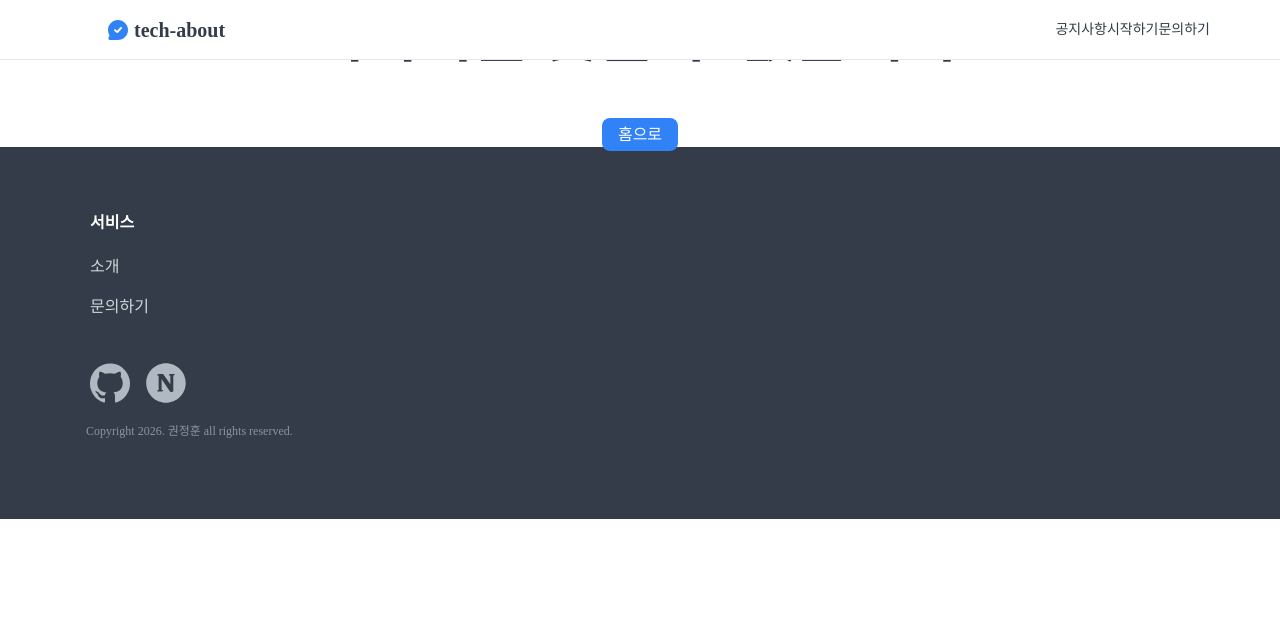
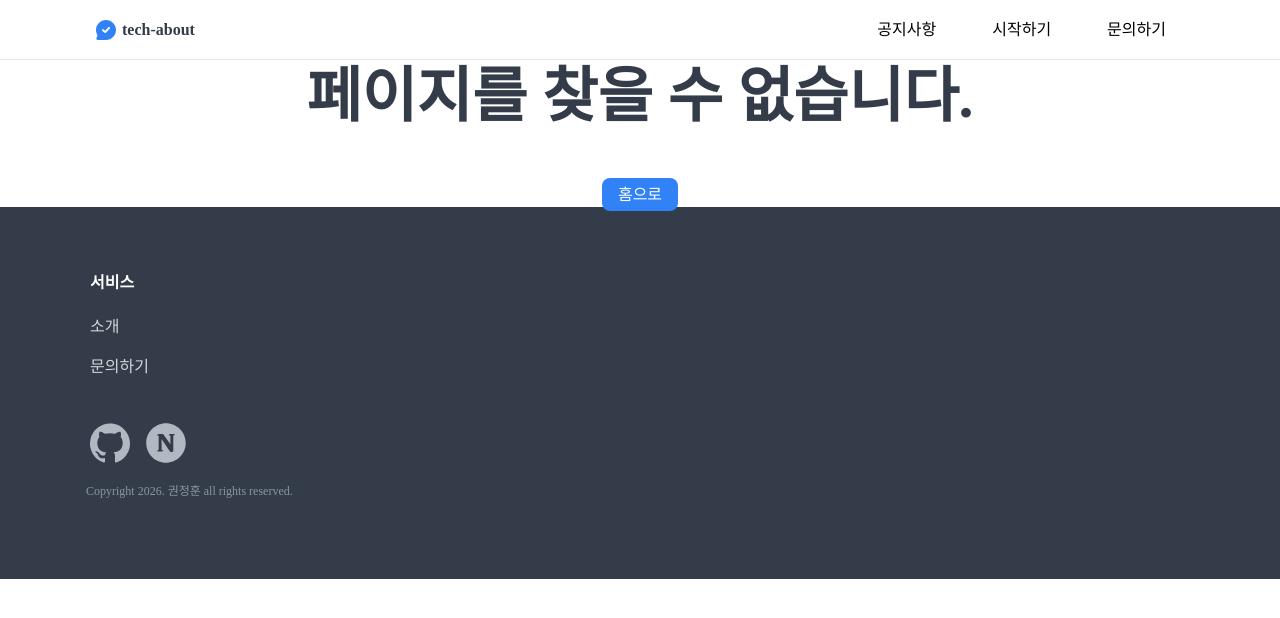
Before and after one commit to righthunkwon/tech-about, a React (Vite) app: page /3 in a window 1280 px wide. Shown: the top 618 px of the page. Built offline with nearby package versions, Linux system fonts and the light colour scheme.

Commit message:
feat: 헤더 컴포넌트 개발

```diff
--- a/src/components/common/Header.tsx
+++ b/src/components/common/Header.tsx
@@ -1,56 +1,34 @@
 import React, { useEffect, useState } from 'react';
 import { Link, useLocation } from 'react-router-dom';
 import logo from '@/assets/svgs/logo.svg';
-import BtnDrawerMenu from '@/assets/svgs/btn-drawer-menu.svg?react';
 import HeaderDrawerMenu from '@/components/common/HeaderDrawerMenu';
 import HeaderNavbarMenu from '@/components/common/HeaderNavbarMenu';
-import BtnClose from '@/assets/svgs/btn-close.svg?react';
 
 const Header: React.FC = () => {
-  const [open, setOpen] = useState(false); // 메뉴오픈여부
+  const [open, setOpen] = useState(false); // 메뉴 오픈 여부
   const location = useLocation(); // 현재 라우터의 위치
 
   useEffect(() => {
     setOpen(false);
   }, [location.pathname]);
 
-  const toggleDrawerMenu = () => {
-    setOpen((prev) => !prev);
-  };
-
   return (
     <>
-      <header className="fixed top-0 z-100 my-auto flex h-15 w-full justify-center border-b border-gray-200 bg-white whitespace-nowrap">
-        <nav className="mx-auto flex w-dvw justify-between bg-white text-sm sm:w-[1140px] sm:max-w-[1140px]">
-          <div className="flex w-full">
-            <Link
-              to={'/'}
-              className="flex cursor-pointer items-center justify-center gap-1 px-6 py-2 sm:ml-6"
-            >
-              <img className="h-6 w-6" src={logo} alt="logo" />
-              <span className="text-xl font-semibold">tech-about</span>
-            </Link>
-            <div className="hidden w-full sm:flex"></div>
-            <HeaderNavbarMenu />
-          </div>
-          <button className="sm:hidden" onClick={toggleDrawerMenu}>
-            {open ? (
-              <BtnClose
-                className="mx-4 hover:cursor-pointer"
-                width={20}
-                height={20}
-              />
-            ) : (
-              <BtnDrawerMenu
-                className="mx-4 hover:cursor-pointer"
-                width={20}
-                height={20}
-              />
-            )}
-          </button>
+      <header className="fixed top-0 z-100 mx-auto flex h-15 w-full justify-center border-b border-gray-200 bg-white">
+        <nav className="ta-content flex justify-between px-4">
+          <Link to="/" className="flex items-center gap-1 px-2">
+            <img className="h-6 w-6" src={logo} alt="logo" />
+            <span className="text-md font-semibold">tech-about</span>
+          </Link>
+
+          {/* 1. 웹 */}
+          <HeaderNavbarMenu />
+
+          {/* 2. 모바일 */}
+          <HeaderDrawerMenu open={open} setOpen={() => setOpen(!open)} />
         </nav>
-        <HeaderDrawerMenu open={open} />
       </header>
+      <div className="h-15"></div>
     </>
   );
 };
--- a/src/components/common/HeaderDrawerMenu.tsx
+++ b/src/components/common/HeaderDrawerMenu.tsx
@@ -1,35 +1,42 @@
 import React from 'react';
 import { Link } from 'react-router-dom';
+import BtnDrawerMenu from '@/assets/svgs/btn-drawer-menu.svg?react';
+import BtnClose from '@/assets/svgs/btn-close.svg?react';
 
-interface HeaderDrawerMenuProps {
+interface Props {
   open: boolean;
+  setOpen: () => void;
 }
 
-const HeaderDrawerMenu: React.FC<HeaderDrawerMenuProps> = ({ open }) => {
+const MENU_ITEMS = [
+  { id: '1', label: '공지사항', path: '/1' },
+  { id: '2', label: '시작하기', path: '/2' },
+  { id: '3', label: '문의하기', path: '/3' },
+];
+
+const HeaderDrawerMenu: React.FC<Props> = ({ open, setOpen }) => {
   return (
-    <>
+    <div className="flex items-center sm:hidden">
+      <button onClick={setOpen} className="z-101 cursor-pointer p-2">
+        {open ? (
+          <BtnClose width={20} height={20} />
+        ) : (
+          <BtnDrawerMenu width={20} height={20} />
+        )}
+      </button>
+
       <div
-        className={`border-ourGray fixed z-99 w-full overflow-hidden bg-white transition-all duration-400 sm:hidden ${open ? 'pointer-events-auto top-15 translate-y-0 opacity-100' : 'pointer-events-none top-15 -translate-y-2 opacity-0'} `}
+        className={`fixed left-0 w-full bg-white shadow-lg transition-all duration-400 ${open ? 'top-15 opacity-100' : 'pointer-events-none top-15 -translate-y-2 opacity-0'}`}
       >
-        <ul className="text-ourTextBlack">
-          <li className="c-drawer-menu-item">
-            <Link to={'/notice'} className="block w-full">
-              공지사항
-            </Link>
-          </li>
-          {/* <li className="c-drawer-menu-item">
-            <Link to={'/download'} className="block w-full">
-              다운로드
-            </Link>
-          </li> */}
-          <li className="c-drawer-menu-item">
-            <Link to={'/support'} className="block w-full">
-              문의하기
-            </Link>
-          </li>
+        <ul className="flex flex-col border-t border-gray-100">
+          {MENU_ITEMS.map((item) => (
+            <li key={item.id} className="ta-drawer-menu-item">
+              <Link to={item.path}>{item.label}</Link>
+            </li>
+          ))}
         </ul>
       </div>
-    </>
+    </div>
   );
 };
 
--- a/src/components/common/HeaderNavbarMenu.tsx
+++ b/src/components/common/HeaderNavbarMenu.tsx
@@ -1,31 +1,23 @@
 import React from 'react';
 import { Link } from 'react-router-dom';
+
+const MENU_ITEMS = [
+  { id: 'notice', label: '공지사항', path: '/notice' },
+  { id: 'meta', label: '시작하기', path: '/meta' },
+  { id: 'support', label: '문의하기', path: '/support' },
+];
 
 const HeaderNavbarMenu: React.FC = () => {
   return (
     <>
-      <ul className="text-ourTextBlack my-auto hidden sm:flex">
-        <li>
-          <Link to={'/notice'} className="c-nav-menu-item">
-            공지사항
-          </Link>
-        </li>
-        <li>
-          <Link to={'/meta'} className="c-nav-menu-item">
-            시작하기
-            {/* 추후 다국어 기능 개발 시 마우스 오버하면 표준단어/다국어 페이지 보이게 수정필요 */}
-          </Link>
-        </li>
-        {/* <li>
-          <Link to={'/download'} className="c-nav-menu-item">
-            다운로드
-          </Link>
-        </li> */}
-        <li>
-          <Link to={'/support'} className="c-nav-menu-item">
-            문의하기
-          </Link>
-        </li>
+      <ul className="text-ta-black my-auto hidden sm:flex">
+        {MENU_ITEMS.map((item) => (
+          <li key={item.id}>
+            <Link className="ta-nav-menu-item" to={item.path}>
+              {item.label}
+            </Link>
+          </li>
+        ))}
       </ul>
       {/* <button className="border-ourBlue bg-ourBlue mx-2 my-auto hidden h-fit cursor-pointer rounded-lg border-1 px-1.5 py-1 whitespace-nowrap text-white sm:flex">
         한국어
```
